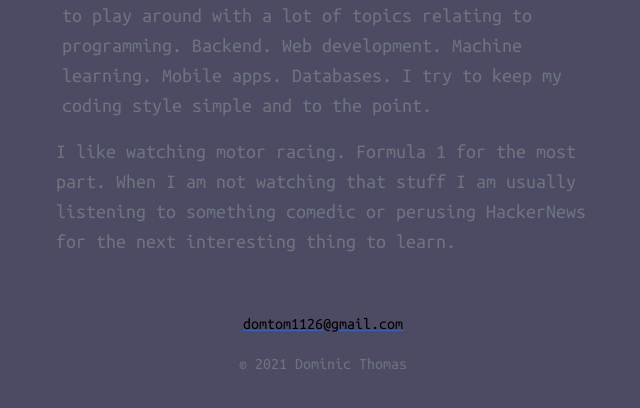
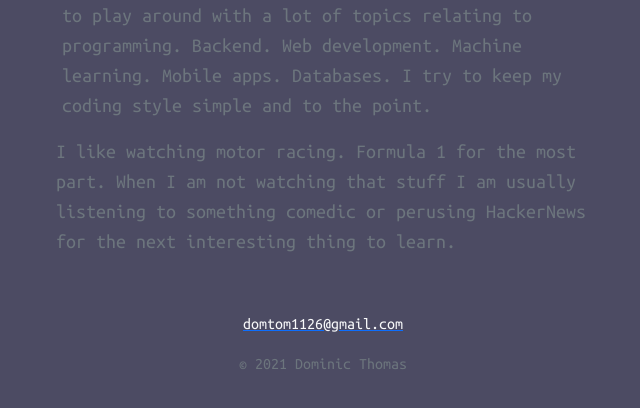
Before and after one commit to domtom1126/site, a Flask app: page / in a window 1280 px wide. Shown: the part 236-644 px from the top of the page, without its empty margins (305-945 px from the left). Run offline with Flask 2, Linux system fonts and the light colour scheme.

Commit message:
Changed some text color

```diff
--- a/templates/home.html
+++ b/templates/home.html
@@ -67,7 +67,7 @@
         <div class="container">
           <footer class="py-3 my-4">
             <a href="mailto:domtom1126@gmail.com">
-              <p class="text-center" style="color: black;">domtom1126@gmail.com</p>
+              <p class="text-center text-light"">domtom1126@gmail.com</p>
             </a>
             <p class="text-center text-muted">&copy; 2021 Dominic Thomas</p>
           </footer>
```
